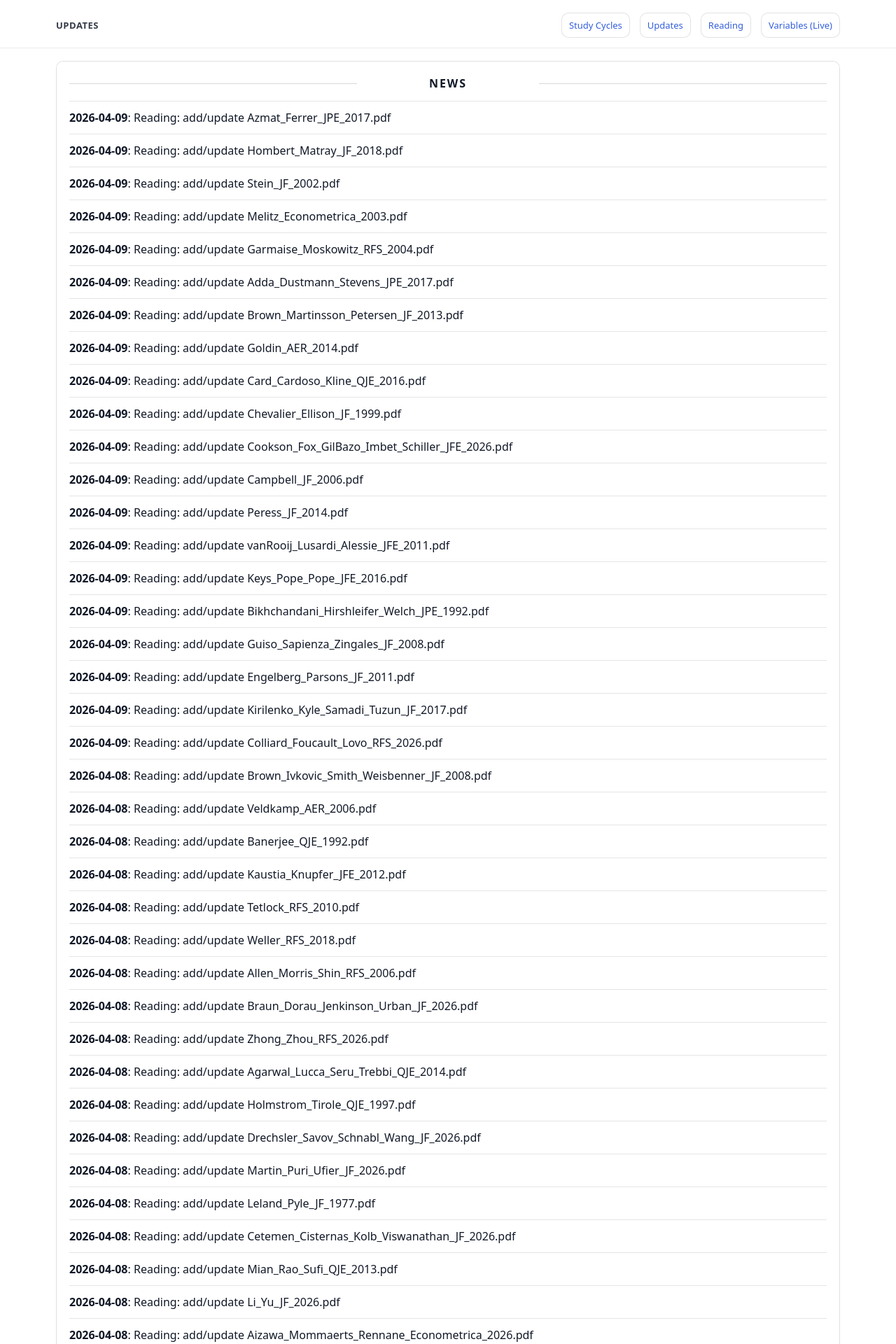
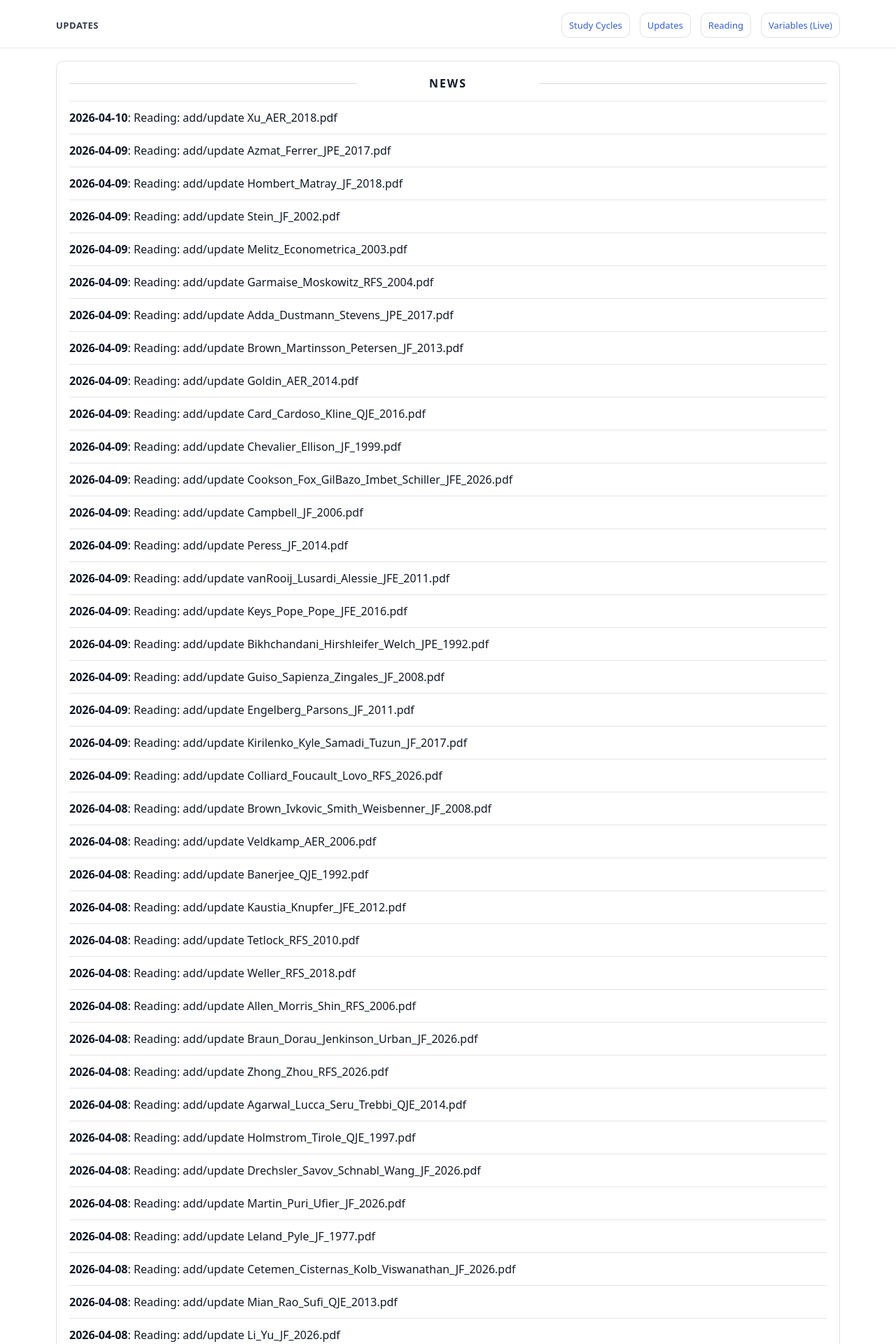
Before and after one commit to yaxinzn/study-archive, a Jekyll site: the page built from updates/index.md, in a window 1280 px wide. Shown: the top 1920 px of the page at 70% size. Built offline with Jekyll 4.4.1, drawn with Linux system fonts in a browser that asks for light colours; some of the changed text lies outside the part shown.

Commit message:
chore: update NEWS feed

```diff
--- a/_data/news.yml
+++ b/_data/news.yml
@@ -1,4 +1,7 @@
 # Auto-generated update history (sorted newest -> oldest). Do not edit manually.
+- ts: "1775765667"
+  date: "2026-04-10"
+  title: "Reading: add/update Xu_AER_2018.pdf"
 - ts: "1775734371"
   date: "2026-04-09"
   title: "Reading: add/update Azmat_Ferrer_JPE_2017.pdf"
```
